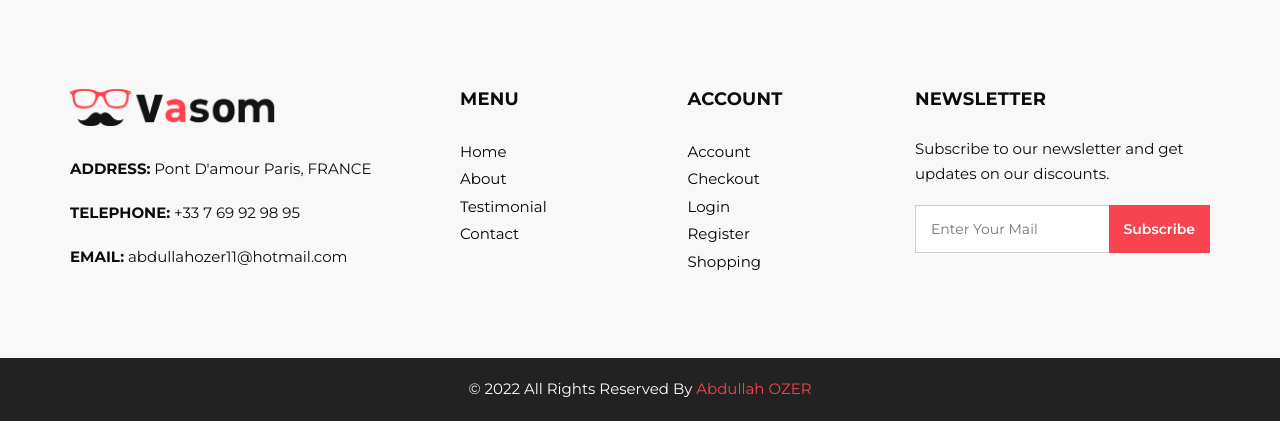
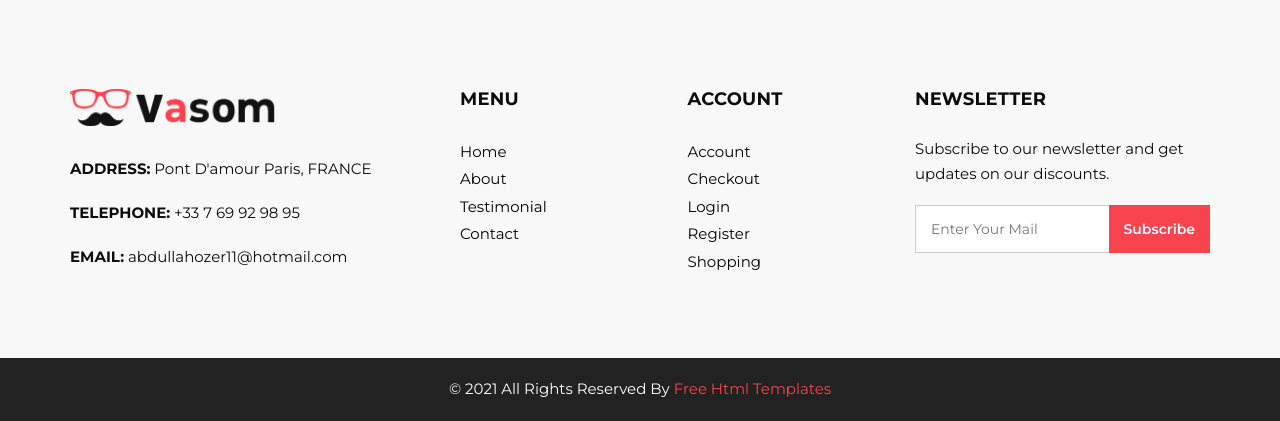
Before and after one commit to abdullahozer11/MasterWebsite, a Django app: page /about/ in a window 1280 px wide. Shown: the part 1266-1687 px from the top of the page. Run offline with Django 4.2, Linux system fonts and the light colour scheme; some libraries are stand-ins or nearby versions.

Commit message:
Copyright mentioning is added.

```diff
--- a/templates/commerce_app/footer.html
+++ b/templates/commerce_app/footer.html
@@ -6,8 +6,9 @@
             <div class="col-md-4">
                 <div class="full">
                     <div class="logo_footer">
-                        <a href="{% url "commerce:index" %}"><img width="210" src="{% static "commerce_app/images/logo.png" %}"
-                                         alt="#"/></a>
+                        <a href="{% url "commerce:index" %}"><img width="210"
+                                                                  src="{% static "commerce_app/images/logo.png" %}"
+                                                                  alt="#"/></a>
                     </div>
                     <div class="information_f">
                         <p><strong>ADDRESS:</strong> Pont D'amour Paris, FRANCE</p>
@@ -70,5 +71,5 @@
 </footer>
 
 <div class="cpy_">
-    <p>© 2022 All Rights Reserved By <a href="{% url "commerce:contact" %}">Abdullah OZER</a></p>
+    <p>© 2021 All Rights Reserved By <a href="https://html.design/">Free Html Templates</a></p>
 </div>
```
Also changed, not shown: templates/commerce_app/base_subpage.html (indentation only).
